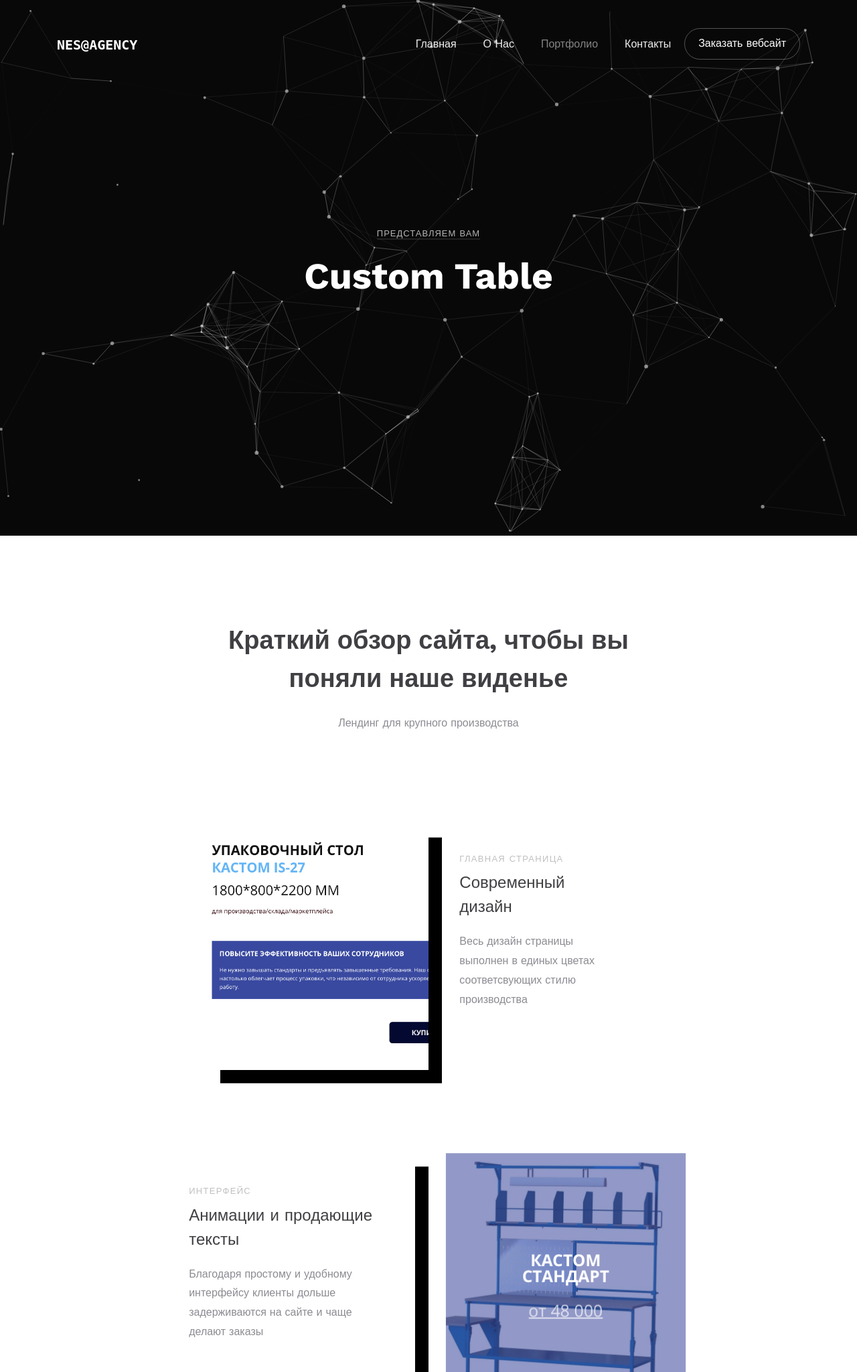
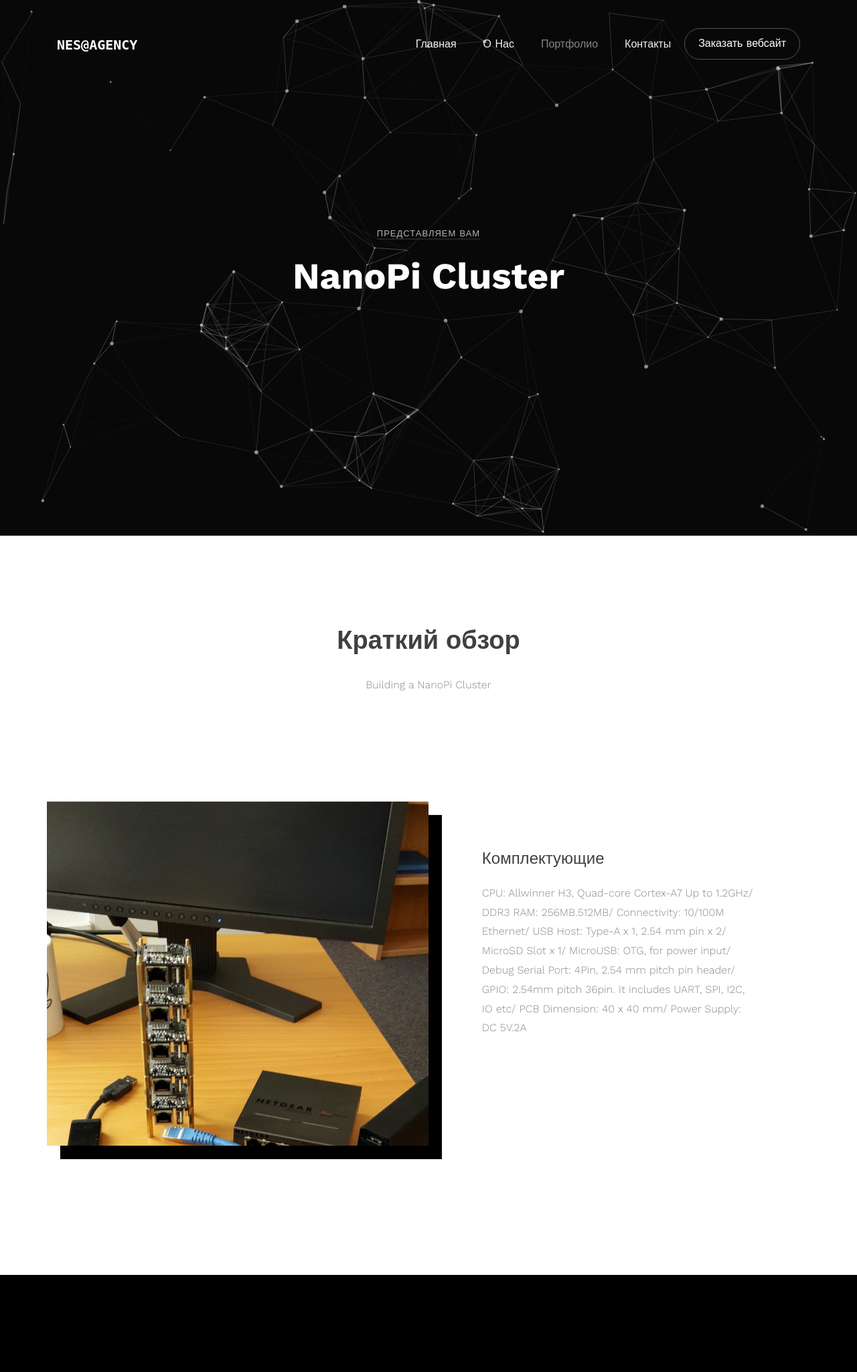
Before and after one commit to cbrekrut/NES, a Django app: page /portfolio/nanopi/ in a window 1280 px wide. Shown: the top 2049 px of the page at 67% size. Run offline with Django 5.2, Linux system fonts and the light colour scheme; some libraries are stand-ins or nearby versions; some web fonts are replaced.

Commit message:
fixed: navbar links

```diff
--- a/lending/templates/nanopi.html
+++ b/lending/templates/nanopi.html
@@ -3,7 +3,7 @@
 <!DOCTYPE html>
 <html lang="ru">
   <head>
-    <title>NES@MD</title>
+    <title>NES@NanoPi</title>
     <meta charset="utf-8">
     <meta name="viewport" content="width=device-width, initial-scale=1, shrink-to-fit=no">
 
@@ -37,11 +37,11 @@
 
         <div class="collapse navbar-collapse" id="ftco-nav">
           <ul class="navbar-nav ml-auto">
-            <li class="nav-item"><a href="/" class="nav-link">Главная</a></li>
-            <li class="nav-item"><a href="about.html" class="nav-link">О Нас</a></li>
-            <li class="nav-item active"><a href="/portfolio" class="nav-link">Портфолио</a></li>
-            <li class="nav-item"><a href="/contact" class="nav-link">Контакты</a></li>
-            <li class="nav-item cta"><a href="contact.html" class="nav-link"><span>Заказать вебсайт</span></a></li>
+            <li class="nav-item"><a href="{% url 'home'%}" class="nav-link">Главная</a></li>
+            <li class="nav-item"><a href="{% url 'about'%}" class="nav-link">О Нас</a></li>
+            <li class="nav-item active"><a href="{% url 'portfolio'%}" class="nav-link">Портфолио</a></li>
+            <li class="nav-item"><a href="{% url 'contact'%}" class="nav-link">Контакты</a></li>
+            <li class="nav-item cta"><a href="{% url 'contact'%}" class="nav-link"><span>Заказать вебсайт</span></a></li>
           </ul>
         </div>
       </div>
@@ -55,7 +55,7 @@
         <div class="row no-gutters slider-text align-items-center justify-content-center" data-scrollax-parent="true">
           <div class="col-md-6 ftco-animate text-center" data-scrollax=" properties: { translateY: '70%' }">
             <p class="breadcrumbs" data-scrollax="properties: { translateY: '30%', opacity: 1.6 }"><span>Представляем вам</span></p>
-            <h1 class="mb-3 bread" data-scrollax="properties: { translateY: '30%', opacity: 1.6 }">Custom Table</h1>
+            <h1 class="mb-3 bread" data-scrollax="properties: { translateY: '30%', opacity: 1.6 }">NanoPi Cluster</h1>
           </div>
         </div>
       </div>
@@ -65,49 +65,29 @@
       <div class="container">
         <div class="row no-gutters justify-content-center mb-5 pb-5">
           <div class="col-md-7 text-center heading-section ftco-animate">
-            <h2 class="mb-4">Краткий обзор сайта, чтобы вы поняли наше виденье</h2>
-            <p>Лендинг для крупного производства</p>
+            <h2 class="mb-4">Краткий обзор</h2>
+            <p>Building a NanoPi Cluster</p>
           </div>
         </div>
         <div class="row justify-content-center">
 
           <div class="block-3 d-md-flex ftco-animate" data-scrollax-parent="true">
-            <a href="https://www.custom-table.ru/" target="_blank" class="image" style="background: url({% static 'images/lend1.png' %});" data-scrollax=" properties: { translateY: '-20%'}">
+            <a href="https://www.custom-table.ru/" target="_blank" class="image" style="background: url({% static 'images/nanopi2.jpeg' %});" data-scrollax=" properties: { translateY: '-20%'}">
             </a>
             <div class="text">
-              <h4 class="subheading">Главная страница</h4>
-              <h2 class="heading">Современный дизайн</h2>
-              <p>Весь дизайн страницы выполнен в единых цветах соответсвующих стилю производства</p>
+              <h2 class="heading">Комплектующие</h2>
+              <p>CPU: Allwinner H3, Quad-core Cortex-A7 Up to 1.2GHz/
+                  DDR3 RAM: 256MB.512MB/
+                  Connectivity: 10/100M Ethernet/
+                  USB Host: Type-A x 1, 2.54 mm pin x 2/
+                  MicroSD Slot x 1/
+                  MicroUSB: OTG, for power input/
+                  Debug Serial Port: 4Pin, 2.54 mm pitch pin header/
+                  GPIO: 2.54mm pitch 36pin. It includes UART, SPI, I2C, IO etc/
+                  PCB Dimension: 40 x 40 mm/
+                  Power Supply: DC 5V.2A</p>
             </div>
           </div>
-
-          <div class="block-3 d-md-flex ftco-animate" data-scrollax-parent="true">
-            <a href="https://www.custom-table.ru/" target="_blank" class="image image-2 order-2" style="background-image: url({% static 'images/lend2.png' %});" data-scrollax=" properties: { translateY: '-20%'}"></a>
-            <div class="text order-1">
-              <h4 class="subheading">Интерфейс</h4>
-              <h2 class="heading">Анимации и продающие тексты</h2>
-              <p>Благодаря простому и удобному интерфейсу клиенты дольше задерживаются на сайте и чаще делают заказы</p>
-            </div>
-          </div>
-
-          <div class="block-3 d-md-flex ftco-animate" data-scrollax-parent="true">
-            <a href="https://www.custom-table.ru/" target="_blank" class="image" style="background-image: url({% static 'images/lend5.png' %});" data-scrollax=" properties: { translateY: '-20%'}"></a>
-            <div class="text order-1">
-              <h4 class="subheading">Серверная часть</h4>
-              <h2 class="heading">Правильно настроенная серверная часть</h2>
-              <p>Большое колличество кнопок которые отправляют клиента на форму, при этом форма связанна с Битрикс24, что позволяет менеджерам сразу видеть входящие заявки!</p>
-            </div>
-          </div>
-
-          <div class="col d-md-flex ftco-animate justify-content-center mt-5" data-scrollax-parent="true">
-            <div class="text order-1 text-center">
-              <h2 class="heading">Лучше один раз увидеть</h2>
-              <p>Кликните по кнопке и посмотрите вебсайт полностью</p>
-              <p><a href="https://www.custom-table.ru/" target="_blank" class="btn btn-primary py-3 px-4">Перейти на сайт</a></p>
-            </div>
-          </div>
-        </div>
-      </div>
     </section>
 
     <footer class="ftco-footer ftco-bg-dark ftco-section text-center">
```
Also changed, not shown: lending/templates/about.html (+5 -5 lines), lending/templates/contact.html (+5 -5 lines), lending/templates/home.html (+5 -5 lines), lending/templates/metall-design.html (+5 -5 lines), lending/templates/portfolio.html (+6 -6 lines), lending/templates/priliv.html (+6 -6 lines), lending/templates/tsg.html (+5 -5 lines), lending/static/images/nanopi2.jpeg (added).
